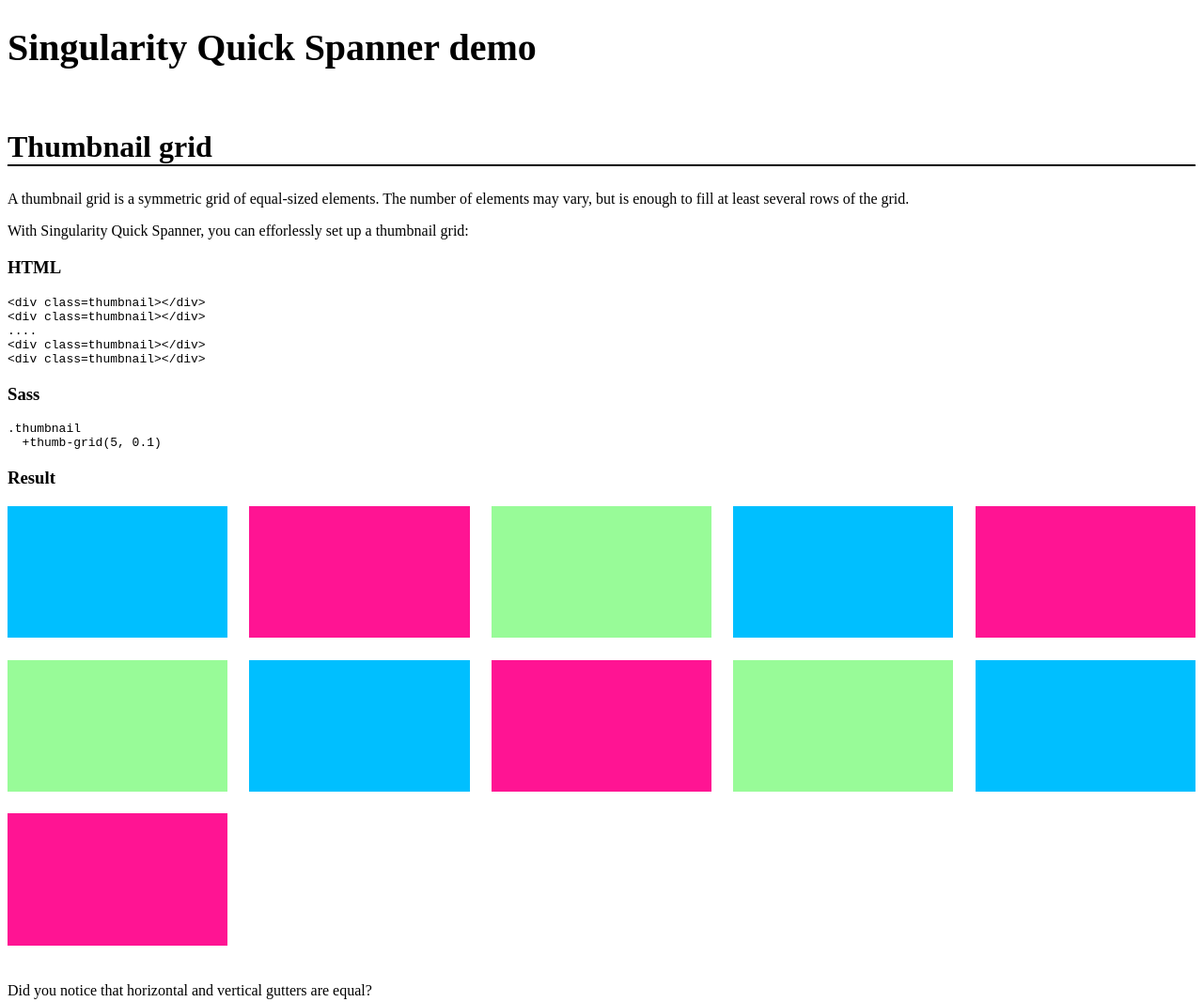
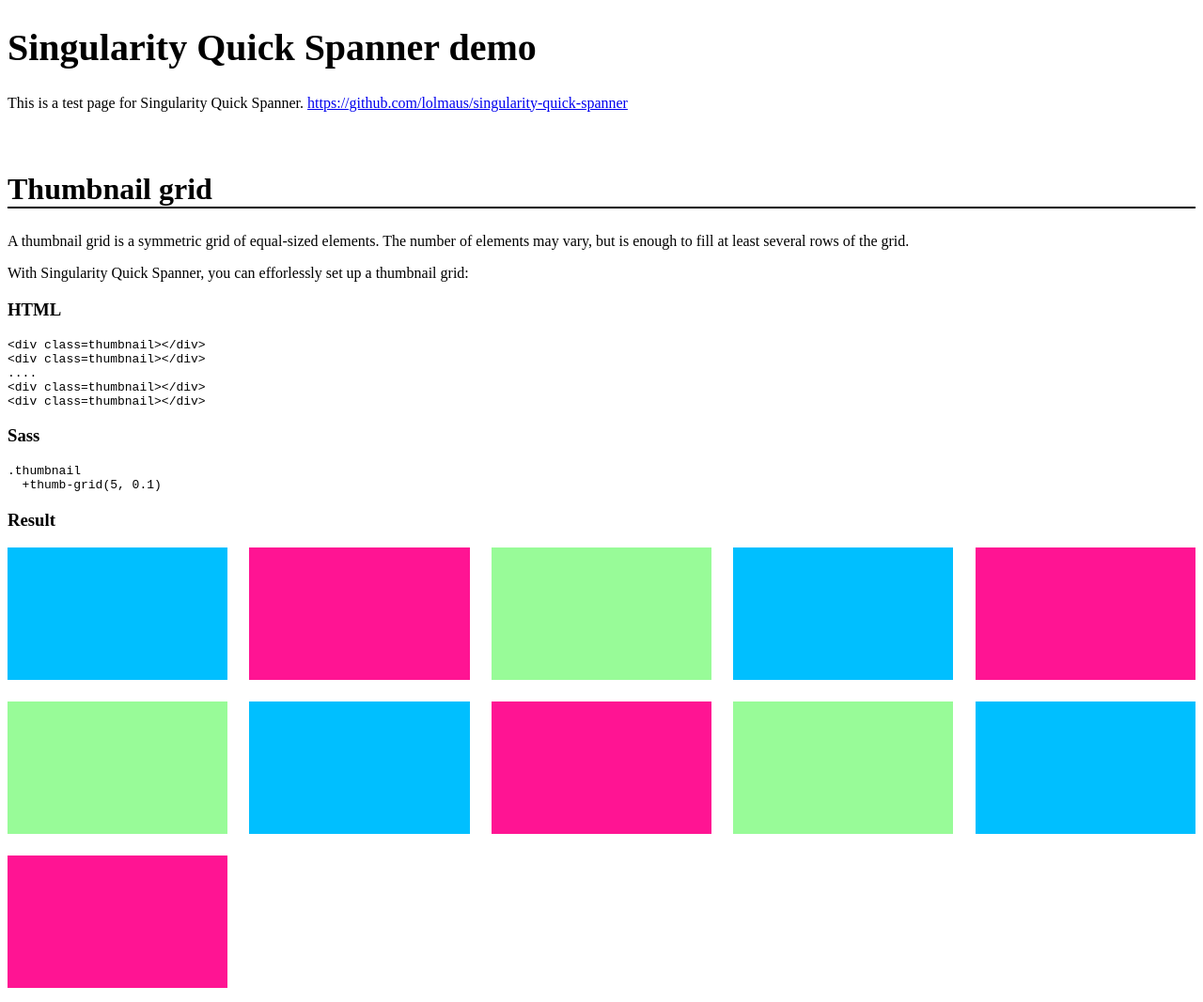
Before and after one commit to lolmaus/singularity-quick-spanner, a plain HTML site: page index.html in a window 1280 px wide. Shown: the top 1067 px of the page at 94% size. Drawn offline with Linux system fonts and the light colour scheme.

Commit message:
Added link to project from gh-pages

```diff
--- a/index.html
+++ b/index.html
@@ -8,6 +8,8 @@
 <body>
 
 <h1>Singularity Quick Spanner demo</h1>
+
+<p>This is a test page for Singularity Quick Spanner. <a href="https://github.com/lolmaus/singularity-quick-spanner">https://github.com/lolmaus/singularity-quick-spanner</a></p>
 
 <h2>Thumbnail grid</h2>
 
```
